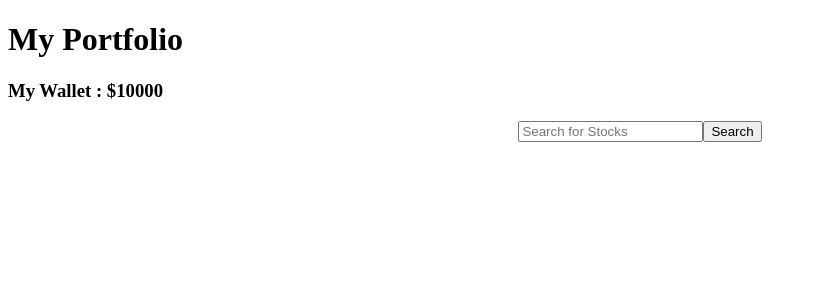
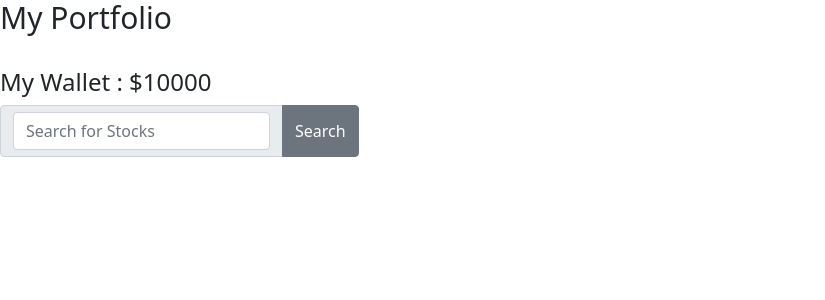
Before and after one commit to sam-2000/stocksreactapp, a React (Create React App) app: page /stockdetails in a window 1280 px wide. Shown: the top 300 px of the page, without its empty margins (0-825 px from the left). Built offline with nearby package versions, Linux system fonts and the light colour scheme.

Commit message:
UI with reactstrap

```diff
--- a/package.json
+++ b/package.json
@@ -7,6 +7,7 @@
     "@testing-library/jest-dom": "^5.14.1",
     "@testing-library/react": "^11.2.7",
     "@testing-library/user-event": "^12.8.3",
+    "bootstrap": "^5.1.3",
     "gh-pages": "^3.2.3",
     "react": "^17.0.2",
     "react-dom": "^17.0.2",
--- a/public/index.html
+++ b/public/index.html
@@ -3,6 +3,7 @@
   <head>
     <meta charset="utf-8" />
     <link rel="icon" href="%PUBLIC_URL%/favicon.ico" />
+    <link rel="stylesheet" href="https://cdn.jsdelivr.net/npm/bootstrap@5.1.0/dist/css/bootstrap.min.css" />
     <meta name="viewport" content="width=device-width, initial-scale=1" />
     <meta name="theme-color" content="#000000" />
     <meta
--- a/src/App.js
+++ b/src/App.js
@@ -2,12 +2,29 @@ import React, { useState, useEffect } from "react";
 import axios from "axios";
 import Wallet from "./Components/wallet";
 import Portfolio from "./Components/Portfolio";
+import "bootstrap/dist/css/bootstrap.min.css";
+import {
+  Button,
+  Input,
+  InputGroup,
+  InputGroupText,
+  Form,
+  List,
+  ListGroupItem,
+} from "reactstrap";
 
 function App() {
   const [val, setval] = useState([]);
   const [displayData, setdisplayData] = useState([]);
   const [name, setname] = useState("");
-  const [price, setprice] = useState(10000);
+
+  const getprice = () => {
+    const pricevalue = localStorage.getItem("rem balance");
+    if (pricevalue) return pricevalue;
+    else return Number(10000);
+  };
+
+  const [price, setprice] = useState(getprice);
 
   const getdata = () => {
     const itemvalues = localStorage.getItem("My portfolio");
@@ -85,6 +102,10 @@ function App() {
     localStorage.setItem("My portfolio", JSON.stringify(st));
   }, [st]);
 
+  useEffect(() => {
+    localStorage.setItem("rem balance", price);
+  }, [price]);
+
   return (
     <div>
       <Portfolio st={st} sellStock={sellStock} />
@@ -93,14 +114,18 @@ function App() {
 
       <center>
         <div>
-          <input
+          <InputGroup>
+            <InputGroupText>
+              <Input
                 type="text"
                 placeholder="Search for Stocks"
                 value={name}
                 onChange={handleFilter}
-          ></input>
+              />
+            </InputGroupText>
 
-          <button onClick={getStocks}>Search</button>
+            <Button onClick={getStocks}>Search</Button>
+          </InputGroup>
 
           {val.map((curElem) => {
             var temp1 = JSON.parse(JSON.stringify(curElem));
@@ -115,26 +140,36 @@ function App() {
                   alignItems: "center",
                 }}
               >
-                <h3
+                <h4
                   onClick={() => displayDetails(temp1["1. symbol"])}
                   style={{ margin: "5px" }}
                 >
                   {temp1["2. name"]}
-                </h3>
-                <form onSubmit={(e) => addStock(e)}>
-                  <button
+                </h4>
+
+                <Form onSubmit={(e) => addStock(e)}>
+                  <InputGroup>
+                    <Button
                       type="submit"
                       style={{
                         marginLeft: "20px",
-                      height: "20px",
-                      width: "40px",
+                        height: "28px",
+                        width: "50px",
+                        backgroundColor: "lightgreen",
                       }}
                     >
                       Add
-                  </button>
-                  <input type="number" style={{ width: "35px" }} />
-                  <input style={{ display: "none" }} value={temp1["2. name"]} />
-                </form>
+                    </Button>
+                    <Input
+                      type="number"
+                      style={{ width: "60px", height: "28px" }}
+                    />
+                    <Input
+                      style={{ display: "none" }}
+                      value={temp1["2. name"]}
+                    />
+                  </InputGroup>
+                </Form>
               </div>
             );
           })}
@@ -144,6 +179,7 @@ function App() {
         var temp2 = JSON.parse(JSON.stringify(i));
         return (
           <div key={temp2["1. symbol"]}>
+            <List>
               <ul>
                 <li>stocksymbol : {temp2["1. symbol"]}</li>
                 <li>stockname : {temp2["2. name"]}</li>
@@ -155,6 +191,7 @@ function App() {
                 <li>currency : {temp2["8. currency"]}</li>
                 <li>matchScore : {temp2["9. matchScore"]}</li>
               </ul>
+            </List>
           </div>
         );
       })}
--- a/src/Components/Portfolio.js
+++ b/src/Components/Portfolio.js
@@ -1,9 +1,21 @@
 import React from "react";
+import "bootstrap/dist/css/bootstrap.min.css";
+import {
+  Button,
+  Input,
+  InputGroup,
+  Form,
+  FormGroup,
+  ListGroup,
+  ListGroupItem,
+  Badge,
+} from "reactstrap";
 
 const Portfolio = (props) => {
   return (
     <>
-      <h1>My Portfolio</h1>
+      <h3 style={{ fontSize: "30px" }}> My Portfolio</h3>
+      <br />
       {props.st.map((c) => {
         return (
           <div
@@ -14,23 +26,33 @@ const Portfolio = (props) => {
               alignItems: "center",
             }}
           >
-            <h3>
-              {c[0]}: {c[1]}
-            </h3>
-            <form onSubmit={(e) => props.sellStock(e)}>
-              <button
+            <ListGroup>
+              <ListGroupItem>
+                {c[0]} <Badge pill>{c[1]}</Badge>
+              </ListGroupItem>
+            </ListGroup>
+            <br />
+            <Form onSubmit={(e) => props.sellStock(e)}>
+              <InputGroup>
+                <Button
                   type="submit"
                   style={{
                     marginLeft: "20px",
-                  height: "20px",
+                    height: "28px",
                     width: "40px",
+                    backgroundColor: "red",
                   }}
                 >
                   Sell
-              </button>
-              <input type="number" style={{ width: "30px" }} />
-              <input style={{ display: "none" }} value={c[0]} />
-            </form>
+                </Button>
+                <Input
+                  type="number"
+                  style={{ width: "60px", height: "28px" }}
+                />
+              </InputGroup>
+              <Input style={{ display: "none" }} value={c[0]} />
+            </Form>
+            <br />
           </div>
         );
       })}
--- a/src/Components/wallet.js
+++ b/src/Components/wallet.js
@@ -1,7 +1,8 @@
 import React from "react";
+import "bootstrap/dist/css/bootstrap.min.css";
 
 const Wallet = (props) => {
-  return <h3>My Wallet : ${props.price}</h3>;
+  return <h4>My Wallet : ${props.price}</h4>;
 };
 
 export default Wallet;
```
Also changed, not shown: 1 other file (tests, documents, lock files or other folders). Lines whose indentation alone changed are shown as unchanged.
